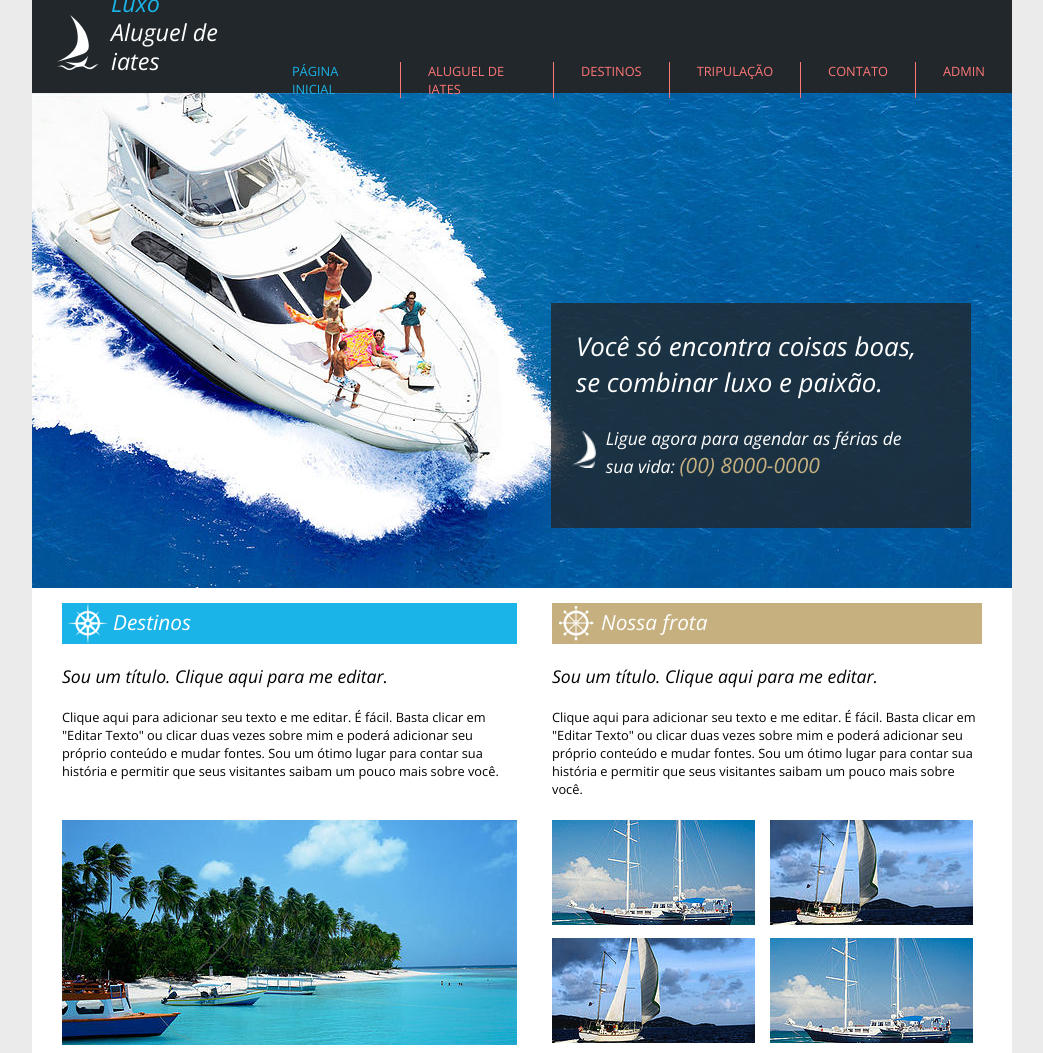
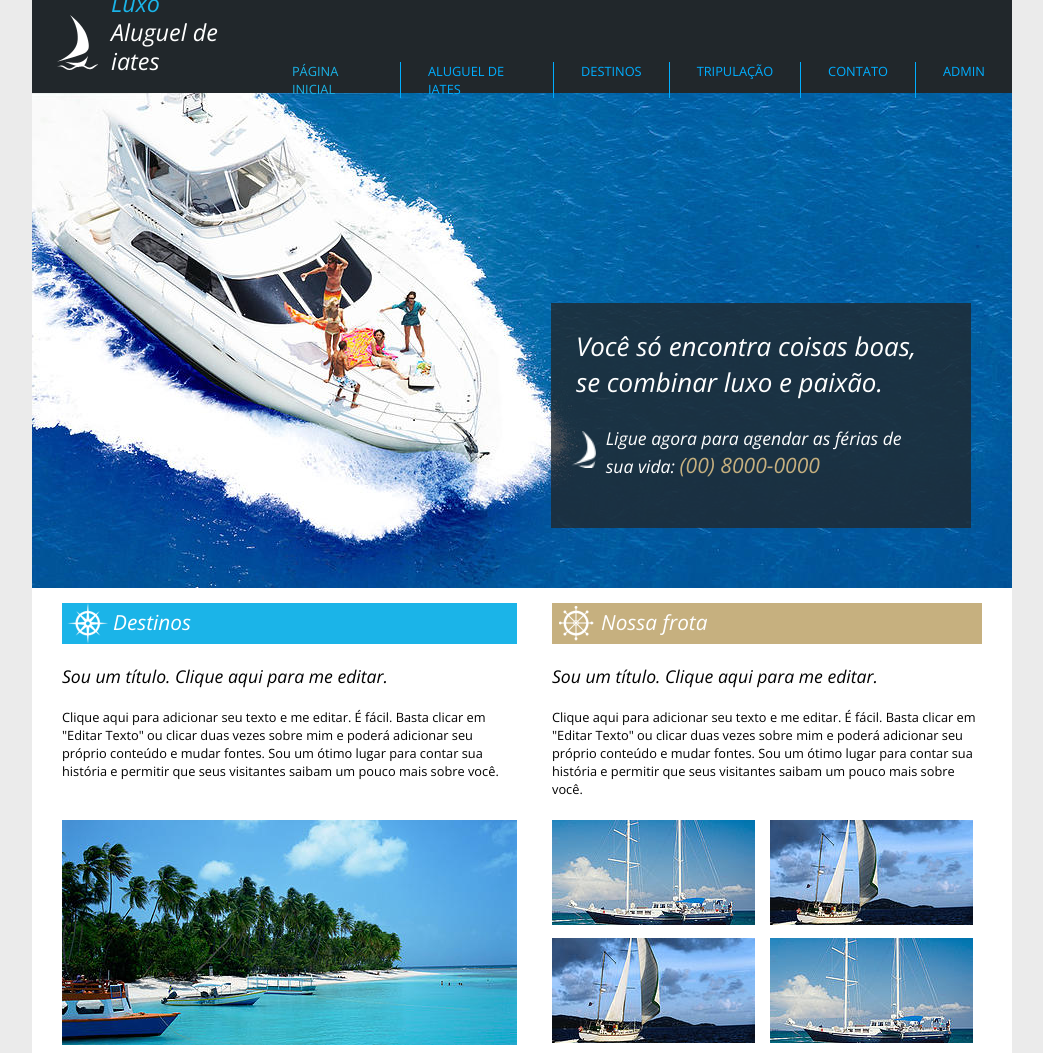
Before and after one commit to Harlen539/Projeto_iates_P2_JS, a plain HTML site: page projeto-iates/index.html in a window 1280 px wide. Shown: the top 1053 px of the page, without its empty margins (118-1161 px from the left). Drawn offline with nearby package versions, Linux system fonts and the light colour scheme.

Commit message:
Restore default CSS styles and variables

```diff
--- a/projeto-iates/css/default.css
+++ b/projeto-iates/css/default.css
@@ -89,7 +89,7 @@ header {
     padding: 0 27px;
     font-size: 0.8em;
     font-weight: 300;
-    border-left: 0.5px solid rgb(253, 119, 119);
+    border-left: 0.5px solid rgb(0, 174, 255);
 }
 
 .navmenu li:first-of-type {
@@ -97,7 +97,7 @@ header {
 }
 
 .navmenu a {
-    color: rgb(253, 119, 119);
+    color: rgb(0, 174, 255);
     text-decoration: none;
     text-transform: uppercase;
     transition: 0.5s;
```
